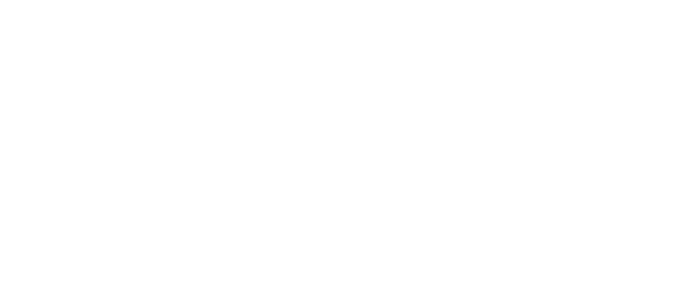
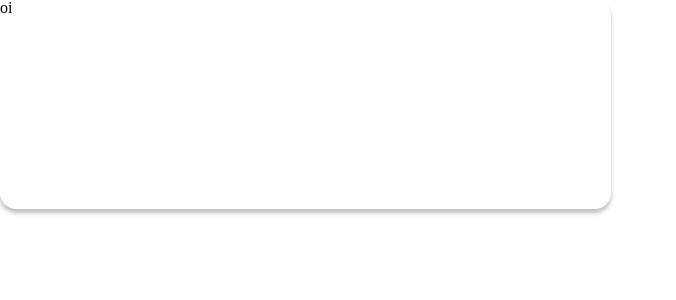
Before and after one commit to rabbithay/linkr, a React (Create React App) app: page /timeline in a window 1280 px wide. Shown: the top 300 px of the page, without its empty margins (0-676 px from the left). Built offline with nearby package versions, Linux system fonts and the light colour scheme.

Commit message:
CreatePost first commit

```diff
--- /dev/null
+++ b/src/pages/Timeline/CreatePost.jsx
@@ -0,0 +1,18 @@
+import styled from 'styled-components';
+import React from 'react';
+
+export default function CreatePost() {
+	return (
+		<Container>
+			oi
+		</Container>
+	);
+}
+
+const Container = styled.div`
+	width: 611px;
+	height: 209px;
+	border-radius: 16px;
+	background-color: #ffffff;
+	box-shadow: 0px 4px 4px 0px #00000040;
+`;
--- a/src/pages/Timeline/index.jsx
+++ b/src/pages/Timeline/index.jsx
@@ -1,6 +1,10 @@
 import React from 'react';
+import CreatePost from './CreatePost';
+
 export default function Timeline(){
 	return(
-		<></>
+		<>
+			<CreatePost />
+		</>
 	);
 }
```
